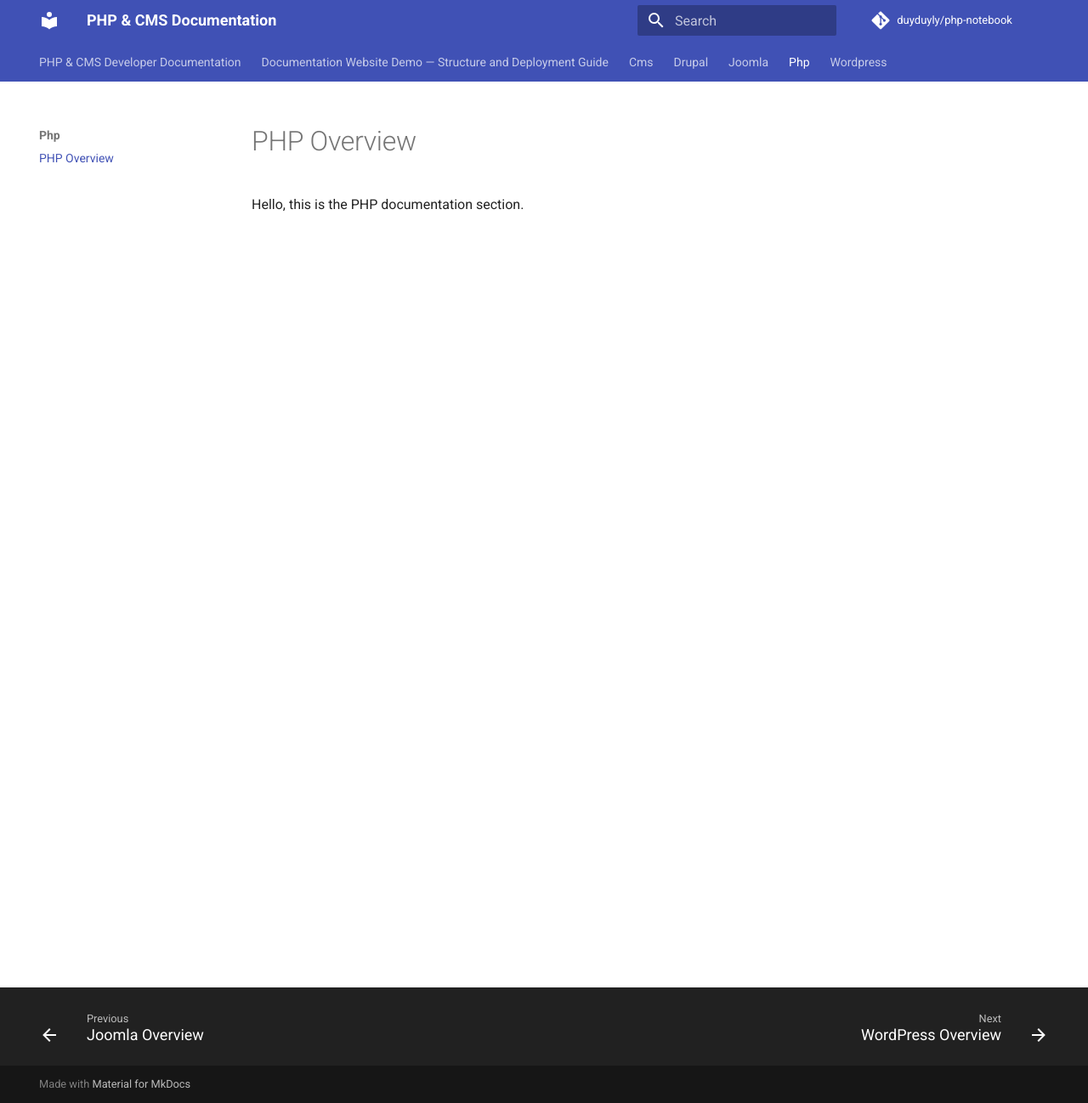
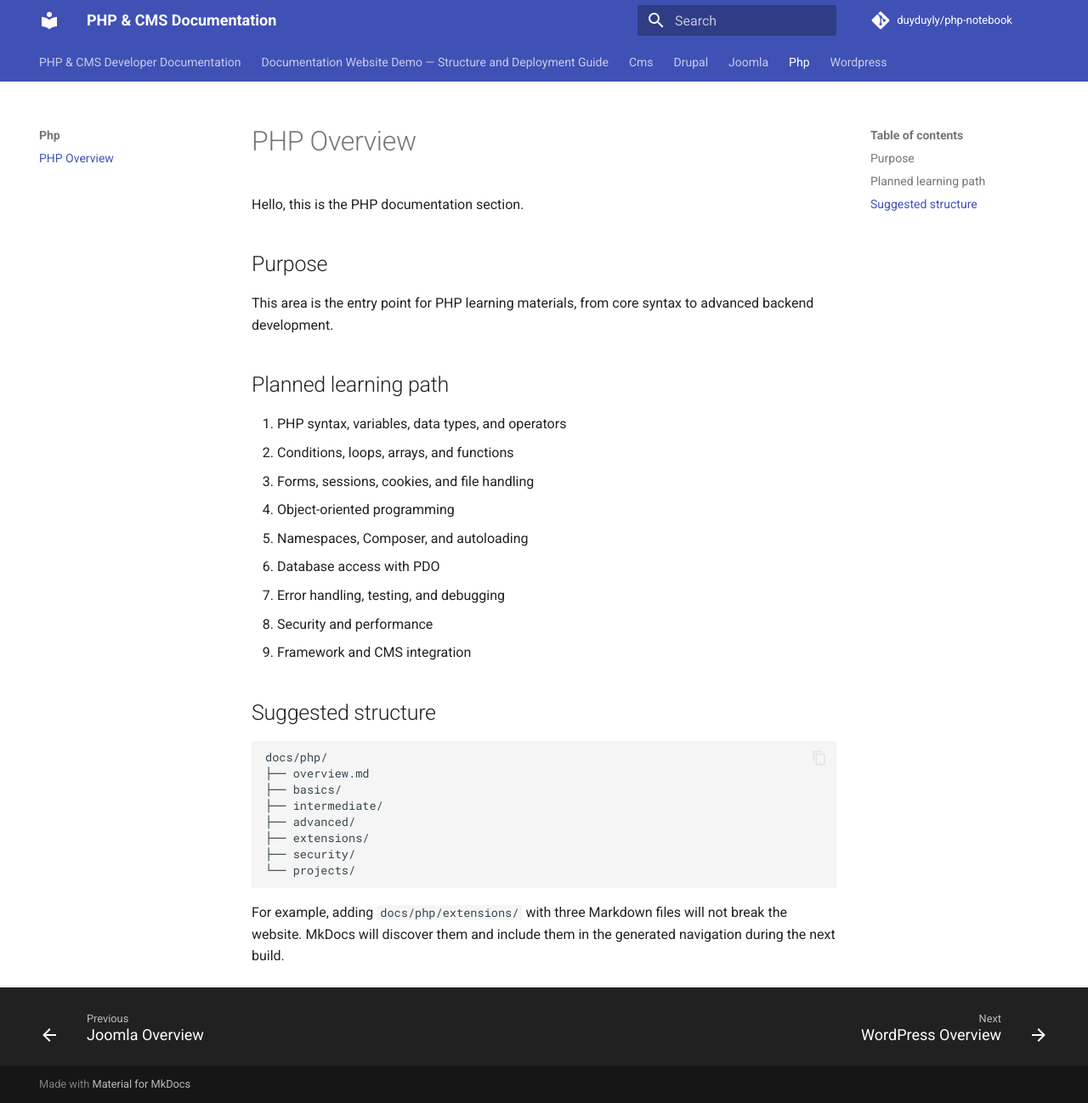
Before and after one commit to duyduyly/php-notebook, an MkDocs documentation site: the page built from docs/php/overview.md, in a window 1280 px wide and 1298 px high. Shown: the whole window at 85% size. Built offline with MkDocs 1.6.1 and Material for MkDocs 9.7.7, drawn with Linux system fonts in a browser that asks for light colours; comment, search, counter and statistics services are not loaded.

Commit message:
Expand PHP overview page

````diff
--- a/docs/php/overview.md
+++ b/docs/php/overview.md
@@ -1,3 +1,34 @@
 # PHP Overview
 
 Hello, this is the PHP documentation section.
+
+## Purpose
+
+This area is the entry point for PHP learning materials, from core syntax to advanced backend development.
+
+## Planned learning path
+
+1. PHP syntax, variables, data types, and operators
+2. Conditions, loops, arrays, and functions
+3. Forms, sessions, cookies, and file handling
+4. Object-oriented programming
+5. Namespaces, Composer, and autoloading
+6. Database access with PDO
+7. Error handling, testing, and debugging
+8. Security and performance
+9. Framework and CMS integration
+
+## Suggested structure
+
+```text
+docs/php/
+├── overview.md
+├── basics/
+├── intermediate/
+├── advanced/
+├── extensions/
+├── security/
+└── projects/
+```
+
+For example, adding `docs/php/extensions/` with three Markdown files will not break the website. MkDocs will discover them and include them in the generated navigation during the next build.
````
